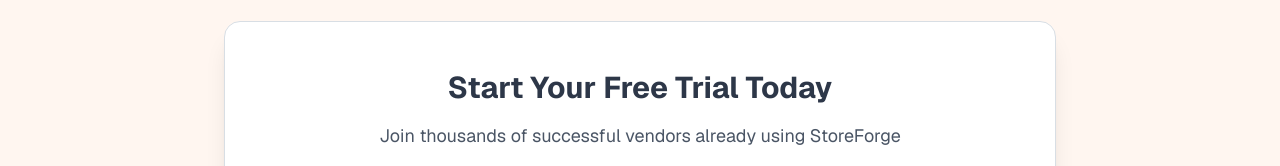
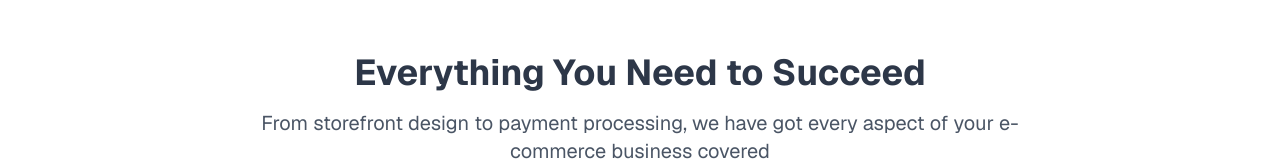
Before and after one commit to TheCasperSolangi/bajgo_landing, a Next.js app: page / in a window 1280 px wide. Shown: the part 786-952 px from the top of the page. Built offline with nearby package versions, Linux system fonts and the light colour scheme.

Commit message:
Update page.tsx

```diff
--- a/src/app/page.tsx
+++ b/src/app/page.tsx
@@ -15,7 +15,7 @@
    <>
    <Navigation />
    <HeroSection />
-   <QuickSignupForm />
+
    <FeaturesSection />
    <PricingSection />
    <TestimonialsSection />
```
